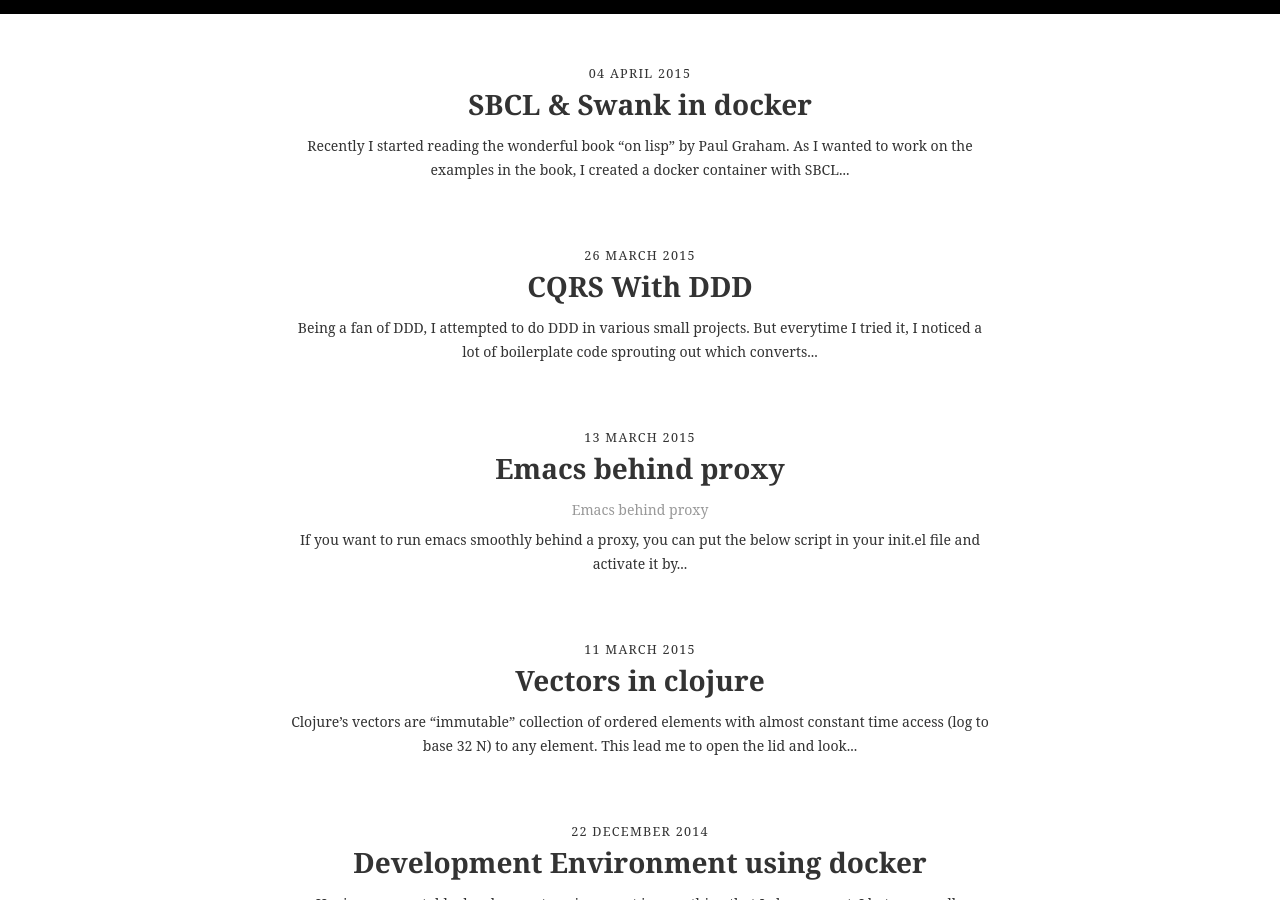
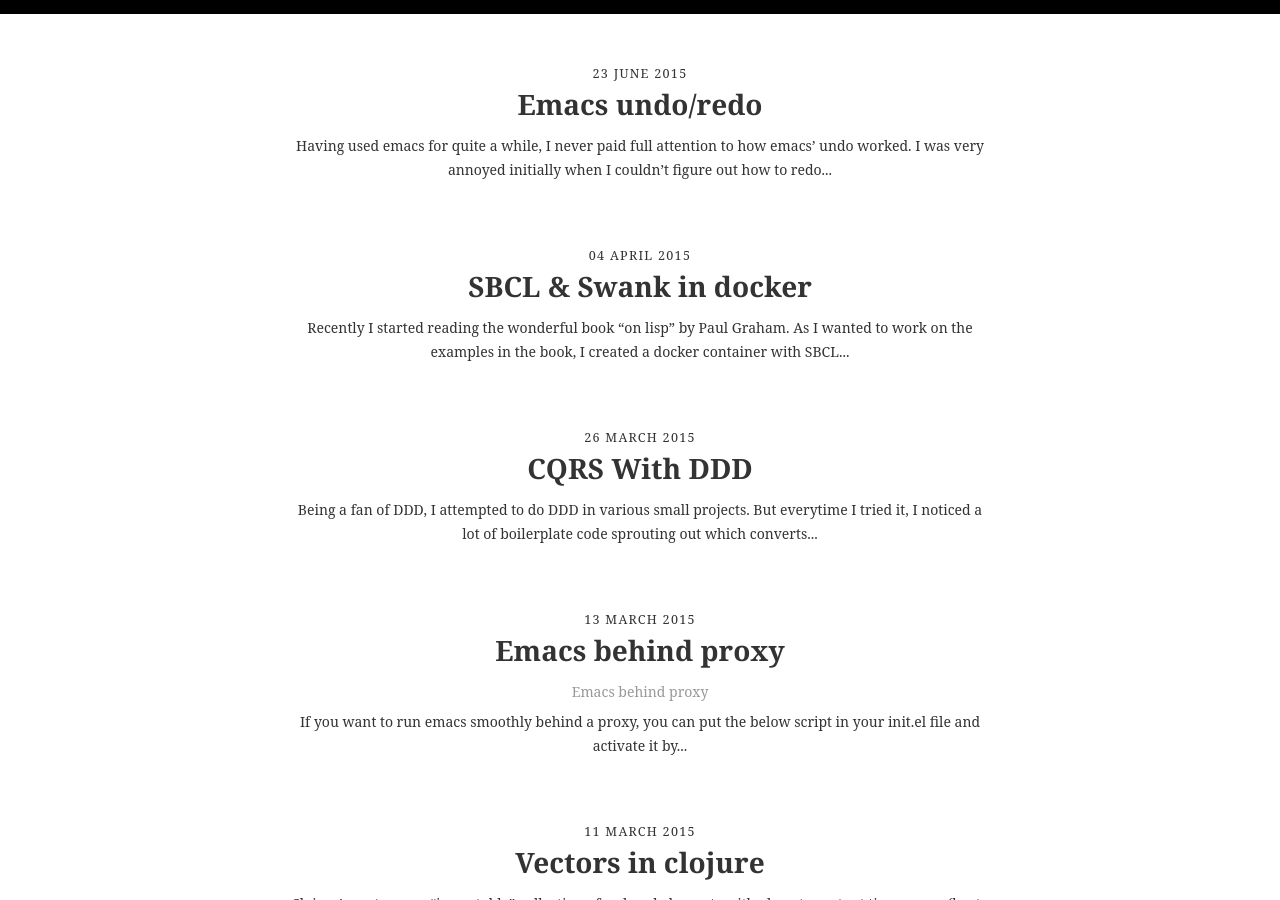
Before and after one commit to yehohanan7/old_yehohanan7.github.io, a Jekyll site: the page built from index.html, in a window 1280 px wide and 900 px high. Built offline with Jekyll 4.4.1, drawn with Linux system fonts in a browser that asks for light colours; some web fonts are replaced; the list of posts is cut into pages by our own code; some of the changed lines change nothing that is shown.

Commit message:
New blog

```diff
--- a/_config.yml
+++ b/_config.yml
@@ -1,5 +1,5 @@
 auto: true # automatically update your jekyll
 server: true # runs a local server
-paginate: 10 # pagination basted on number of posts
+paginate: 25 # pagination basted on number of posts
 highlighter: pygments
 exclude: ["Gemfile", "Gemfile.lock", "README.md", 'sass', 'watch.sh', 'style.scss'] # files to exclude
--- /dev/null
+++ b/_posts/2015-06-23-emacs-undo.markdown
@@ -0,0 +1,57 @@
+---
+layout: post_page
+title:  Emacs undo/redo
+date:   2015-06-23
+categories: Emacs
+---
+
+Having used emacs for quite a while, I never paid full attention to how emacs' undo worked. I was very annoyed initially when I couldn't figure out how to redo an undo, but managed to work around with it without fully understanding how it worked. <br/>
+
+This blog is just to shed some light on the emacs' undo ring with an example. <br/><br/>
+
+You can imagine that emacs undo history is like a singly linked list of actions with the head pointing to the current action. Suppose that you open a new buffer and enter the text "123", the linked list will look like below. where, the <u>underlined</u> node is the current action node<br/>
+
+[<u>123</u>] -> [::empty::] <br/>
+
+Emacs does 2 things every time you do an undo - it moves the current action node to the right and whatever it sees there, emacs adds that again to the front of the change list for later use! <br/>
+
+Confused? Let's see that with some more actions to the current buffer! <br/>
+
+Now suppose that you undo your last change and enter the text "abc", i.e, you performed 2 actions <br/>
+
+<ul>
+<li/> "undo" action - this results in the action list as shown below. Notice that the current node is the ::empty:: node as each undo action moves the current node pointer to the right. <br/>Also notice that ::empty:: is added again to the front of the list <br/><br/>
+
+[::empty::] -> [123] -> [<u>::empty::</u>] <br/><br/>
+
+<li/> entering the text "abc" - this results in the action list as shown below. Notice that any new action resets the current node pointer back to the first node <br/><br/>
+
+[<u>abc</u>] -> [::empty::] -> [123] -> [::empty::] <br/><br/> <br/>
+
+</ul>
+
+
+Now let's undo 3 times and enter the text "xyz". i.e, we perfomed 4 actions <br/>
+
+<ul>
+<li/> First "undo" action - which results in the action list as below <br/>
+
+[::empty::] -> [abc] -> [<u>::empty::</u>] -> [123] -> [::empty::] <br/> <br/>
+
+<li/> Second "undo" action - which results in the action list as below, notice that "123" is added to the front again! <br/>
+
+[123] -> [::empty::] -> [abc] -> [::empty::] -> [<u>123</u>] -> [::empty::] <br/> <br/>
+
+<li/> Third "undo" action - which results in the action list as below <br/>
+
+[::empty::] -> [123] -> [::empty::] -> [abc] -> [::empty::] -> [123] -> [<u>::empty::</u>] <br/> <br/>
+
+<li/> entering the text "xyz" - this results in the action list as shown below <br/>
+
+[<u>xyz</u>] -> [::empty::] -> [123] -> [::empty::] -> [abc] -> [::empty::] -> [123] -> [<u>::empty::</u>] <br/> <br/>
+
+</ul>
+
+<br/>
+
+If you followed the example and tried the sequence of actions in a new buffer, then your current change node should be the first node in the list which is "xyz". Now it's your time to start pressing C-/ as you traverse the list one by one from left to right. notice why you see "123" twice!
```
